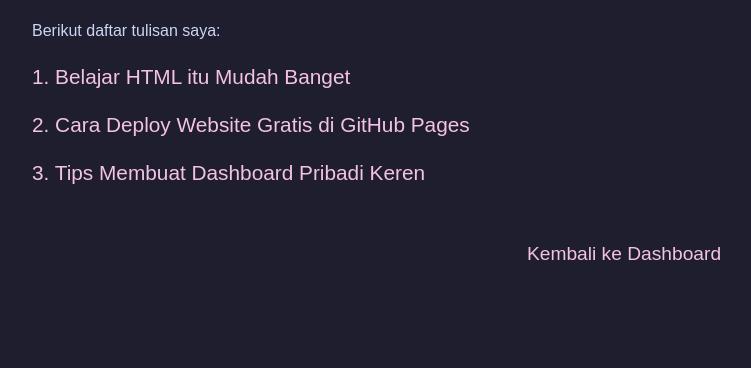
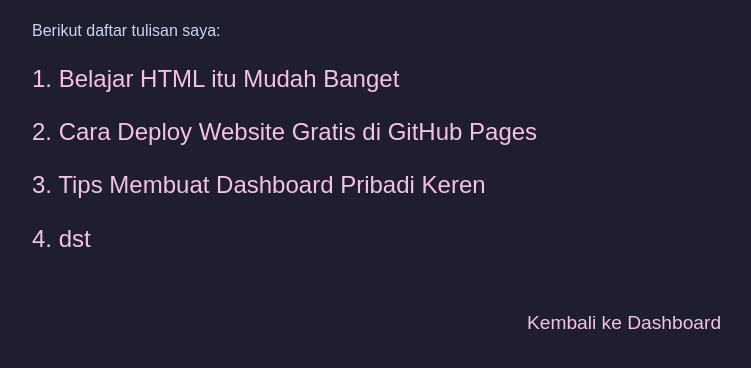
Before and after one commit to nvze/nvzedashboard, a plain HTML site: page blog.html in a window 1280 px wide. Shown: the part 124-492 px from the top of the page, without its empty margins (16-767 px from the left). Drawn offline with Linux system fonts and the light colour scheme.

Commit message:
Add new blog post link in blog.html
Added a new blog post link to the list.

```diff
--- a/blog.html
+++ b/blog.html
@@ -8,7 +8,7 @@
     body {font-family:Arial,sans-serif;background:#1e1e2e;color:#cdd6f4;padding:40px;line-height:1.6;}
     h1 {text-align:center;}
     ul {list-style:none; padding:0;}
-    li {margin:15px 0; font-size:1.3rem;}
+    li {margin:15px 0; font-size:1.5rem;}
     a {color:#f5c2e7; text-decoration:none;}
     a:hover {text-decoration:underline;}
     .back {text-align:center; margin-top:50px; font-size:1.2rem;}
@@ -22,6 +22,7 @@
     <li><a href="post-1.html">1. Belajar HTML itu Mudah Banget</a></li>
     <li><a href="post-2.html">2. Cara Deploy Website Gratis di GitHub Pages</a></li>
     <li><a href="post-3.html">3. Tips Membuat Dashboard Pribadi Keren</a></li>
+     <li><a href="post-4.html">4. dst</a></li>
     <!-- Tambah postingan baru tinggal copy baris di atas -->
   </ul>
 
```
